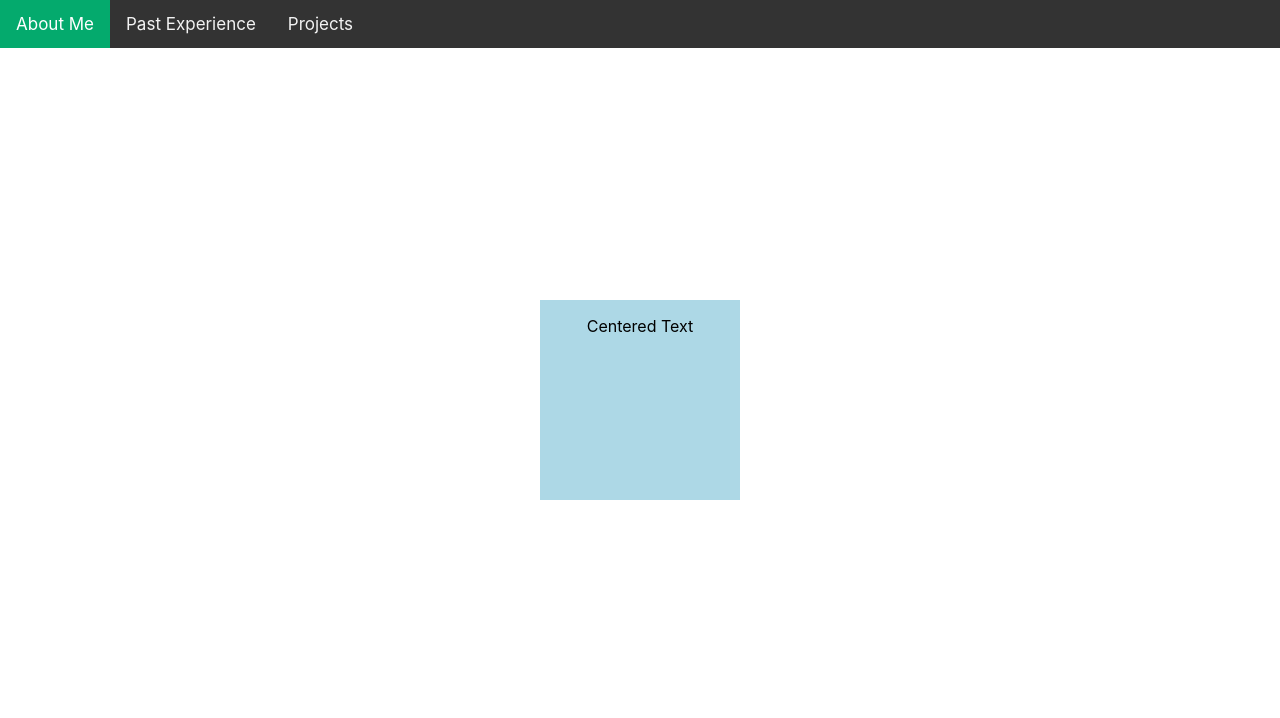
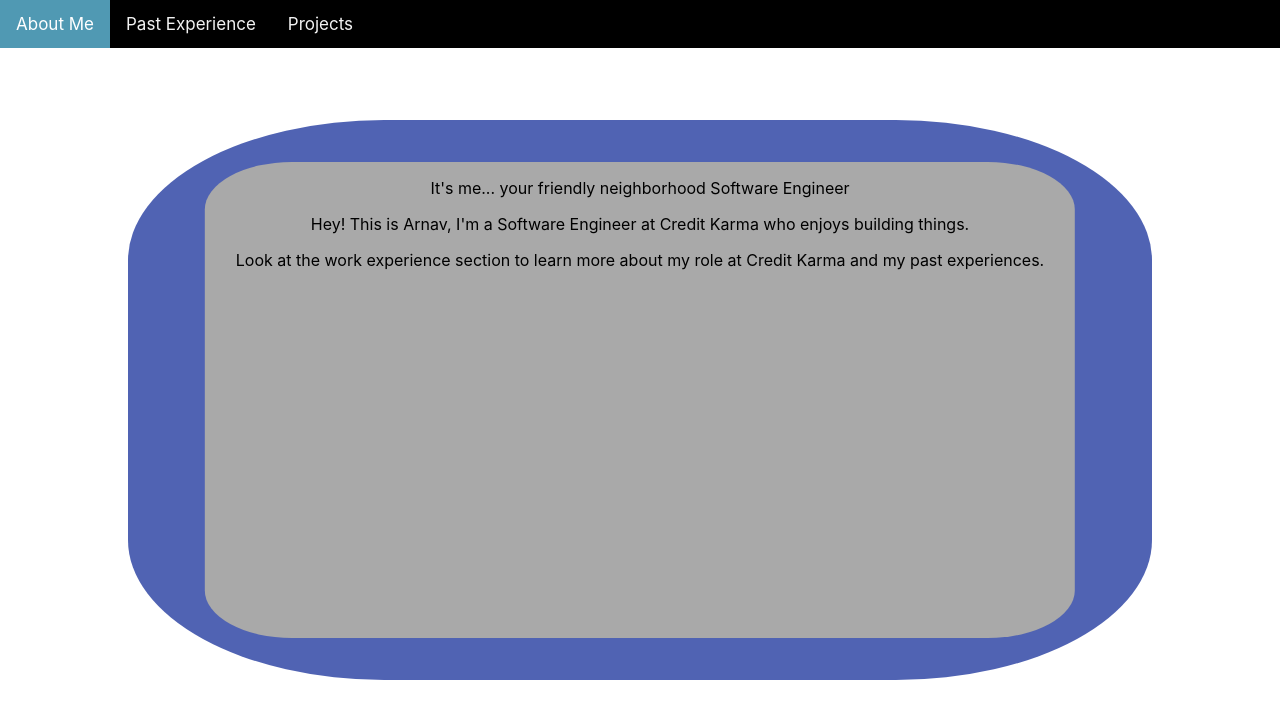
Before and after one commit to arnav149/arnav-portfolio, a React (Create React App) app: page / in a window 1280 px wide. Shown: the top 718 px of the page. Built offline with nearby package versions, Linux system fonts and the light colour scheme.

Commit message:
blue-gray about me

```diff
--- a/package.json
+++ b/package.json
@@ -9,6 +9,7 @@
     "react": "^18.2.0",
     "react-dom": "^18.2.0",
     "react-scripts": "5.0.1",
+    "react-tsparticles": "^2.9.3",
     "tachyons": "^4.12.0",
     "web-vitals": "^2.1.4"
   },
--- a/src/AboutMe.css
+++ b/src/AboutMe.css
@@ -1,9 +1,21 @@
 .tilt-div {
-    width: 200px;
-    height: 200px;
-    background-color: lightblue;
+    width: 85%;
+    height: 85%;
+    background-color: darkgray;
     position: absolute;
     top: 50%;
     left: 50%;
     transform: translate(-50%, -50%);
+    border-radius: 10%;
 }
+
+.wrapper {
+    width: 80%;
+    height: 70%;
+    background: linear-gradient(90deg, rgba(173,42,42,1) 0%, rgba(80,99,179,1) 0%);
+    position: absolute;
+    top: 50%;
+    left: 50%;
+    transform: translate(-50%, -50%);
+    border-radius: 25%;
+}
--- a/src/AboutMe.js
+++ b/src/AboutMe.js
@@ -10,8 +10,13 @@
 
     render() {
         return(
-            <div class="tilt-div">
-                <p>Centered Text</p>
+            <div class="wrapper">
+                <div class="tilt-div">
+                    <p> It's me... your friendly neighborhood Software Engineer </p>
+                    <p>Hey! This is Arnav, I'm a Software Engineer at Credit Karma who enjoys building things.</p>
+                    <p>Look at the work experience section to learn more about my role at Credit Karma
+                        and my past experiences.</p>
+                </div>
             </div>
         );
     }
--- a/src/NavBar.css
+++ b/src/NavBar.css
@@ -1,6 +1,6 @@
 /* Add a black background color to the top navigation */
 .topnav {
-    background-color: #333;
+    background-color: black;
     overflow: hidden;
   }
 
@@ -22,6 +22,6 @@
 
   /* Add a color to the active/current link */
   .topnav a.active {
-    background-color: #04AA6D;
+    background: linear-gradient(90deg, rgba(173,42,42,1) 0%, rgba(80,153,179,1) 0%);
     color: white;
   }
```
Also changed, not shown: 1 other file (tests, documents, lock files or other folders).
